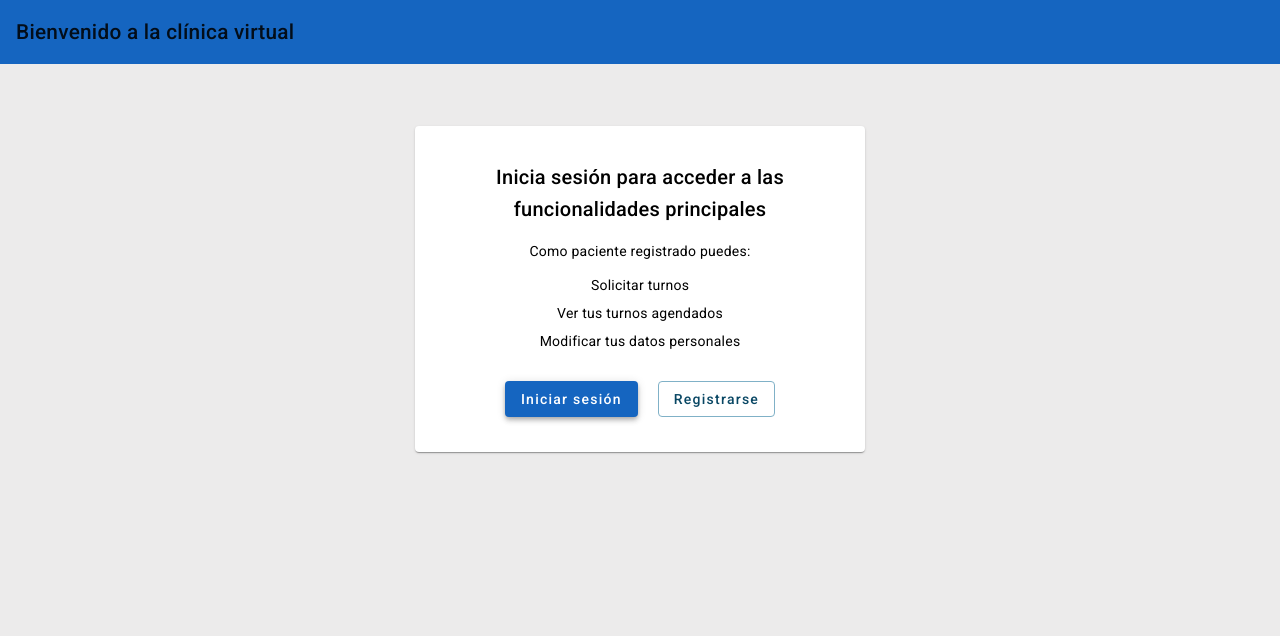
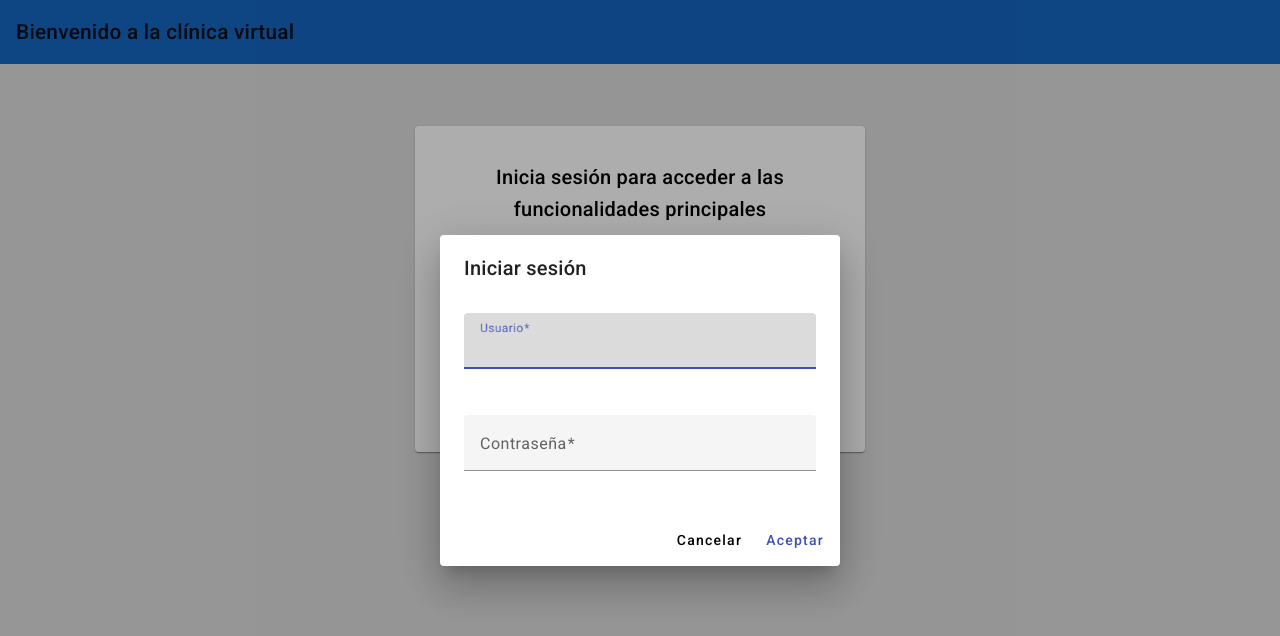
Before and after one commit to emnemeGH/consultorio-tp, an Angular app: page / in a window 1280 px wide. Both pictures are taken after a click on the button "Iniciar sesión". Shown: the top 636 px of the page. Built offline with nearby package versions, Linux system fonts and the light colour scheme.

Commit message:
Pop up login estetico

```diff
--- a/src/app/home/home.component.html
+++ b/src/app/home/home.component.html
@@ -16,10 +16,9 @@
             </ul>
 
             <div class="buttons">
-                <button mat-raised-button class="btn-login">Iniciar sesión</button>
+                <button mat-raised-button class="btn-login" (click)="abrirLogin()">Iniciar sesión</button>
                 <button mat-stroked-button class="btn-registro" routerLink="/registro">Registrarse</button>
             </div>
-            <!-- (click)="abrirLogin()" -->
         </mat-card-content>
     </mat-card>
 </div>
--- a/src/app/home/home.component.ts
+++ b/src/app/home/home.component.ts
@@ -1,4 +1,6 @@
-import { Component } from '@angular/core';
+import { Component, inject } from '@angular/core';
+import { LoginDialogComponent } from './login-dialog/login-dialog.component';
+import { MatDialog } from '@angular/material/dialog';
 
 @Component({
   selector: 'app-home',
@@ -7,4 +9,12 @@ import { Component } from '@angular/core';
 })
 export class HomeComponent {
 
+  private dialog = inject(MatDialog)
+
+  abrirLogin() {
+    this.dialog.open(LoginDialogComponent, {
+      width: '400px'
+    });
+  }
+
 }
--- /dev/null
+++ b/src/app/home/login-dialog/login-dialog.component.css
@@ -0,0 +1,16 @@
+.campos {
+    width: 100%;
+}
+
+.botones {
+    display: flex;
+    justify-content: flex-end;
+}
+
+.campo-usuario {
+    padding-bottom: 24px;
+}
+
+h1 {
+    margin-bottom: 0px;
+}
--- /dev/null
+++ b/src/app/home/login-dialog/login-dialog.component.html
@@ -0,0 +1,26 @@
+<h1 mat-dialog-title>Iniciar sesión</h1>
+
+<form [formGroup]="formularioLogin" (ngSubmit)="aceptar()">
+    <div mat-dialog-content>
+        <mat-form-field appearance="fill" class="campos campo-usuario">
+            <mat-label>Usuario</mat-label>
+            <input matInput formControlName="usuario" />
+            <mat-error *ngIf="usuario?.hasError('required')">
+                El usuario es obligatorio
+            </mat-error>
+        </mat-form-field>
+
+        <mat-form-field appearance="fill" class="campos">
+            <mat-label>Contraseña</mat-label>
+            <input matInput type="password" formControlName="password" />
+            <mat-error *ngIf="password?.hasError('required')">
+                La contraseña es obligatoria
+            </mat-error>
+        </mat-form-field>
+    </div>
+
+    <div mat-dialog-actions class="botones">
+        <button mat-button type="button" (click)="cancelar()">Cancelar</button>
+        <button mat-button color="primary" type="submit">Aceptar</button>
+    </div>
+</form>
--- /dev/null
+++ b/src/app/home/login-dialog/login-dialog.component.ts
@@ -0,0 +1,37 @@
+import { Component, inject } from '@angular/core';
+import { FormControl, FormGroup, Validators } from '@angular/forms';
+import { MatDialogRef } from '@angular/material/dialog';
+
+@Component({
+  selector: 'app-login-dialog',
+  templateUrl: './login-dialog.component.html',
+  styleUrls: ['./login-dialog.component.css']
+})
+export class LoginDialogComponent {
+
+  formularioLogin = new FormGroup({
+    usuario: new FormControl('', [Validators.required]),
+    password: new FormControl('', [Validators.required])
+  })
+
+  private dialogRef = inject(MatDialogRef<LoginDialogComponent>)
+
+  aceptar() {
+    this.dialogRef.close();
+  }
+
+  cancelar() {
+    this.dialogRef.close();
+  }
+
+// get es la palabra clave de TypeScript para definir un accesor (getter) en una clase.
+// No es un tipo ni una función normal: define una propiedad calculada (se calcula cada vez que la accedés)
+// que se accede sin paréntesis, como si fuera un campo público.
+  get usuario() {
+    return this.formularioLogin.get('usuario');
+  }
+
+  get password() {
+    return this.formularioLogin.get('password');
+  }
+}
--- a/src/styles.css
+++ b/src/styles.css
@@ -2,8 +2,7 @@ html,
 body {
     height: 100%;
     margin: 0;
-    background-color: #ecebeb;
-    /* Fondo general */
+    background-color: #dddcdc;
 }
 
 body {
```
Also changed, not shown: src/app/app.module.ts (+13 -2 lines), 2 other files (tests, documents, lock files or other folders).
